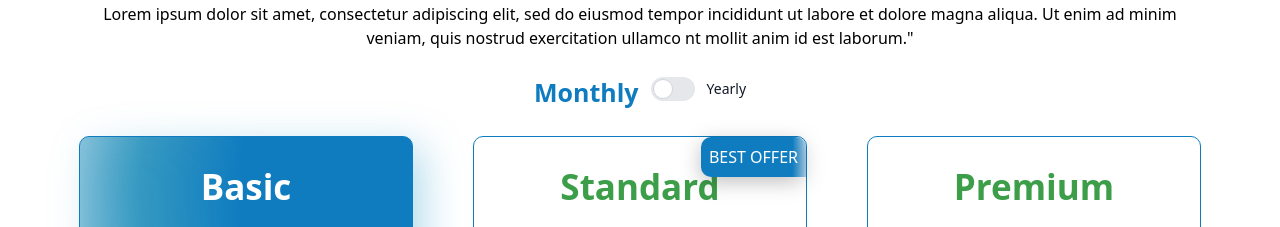
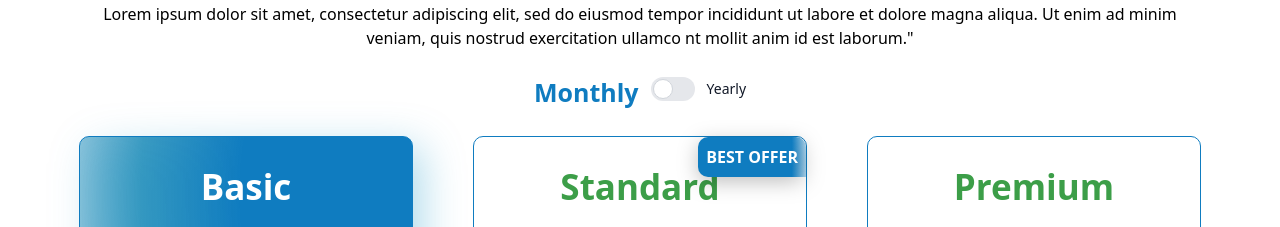
Before and after one commit to sumamaislam/Verisys, a Next.js app: page / in a window 1280 px wide. Shown: the part 1600-1827 px from the top of the page. Built offline with nearby package versions, Linux system fonts and the light colour scheme.

Commit message:
okkhammad

```diff
--- a/components/Home/Pricing.jsx
+++ b/components/Home/Pricing.jsx
@@ -57,7 +57,7 @@ function Pricing() {
                             </div>
                         </div>
                         <div onClick={() => setSelectBox("two")} className={`bg-[#FFFFFF] mt-[25px] pt-6 px-[20px] relative  border-[1px]  rounded-[10px] cursor-pointer borderRound ${selectBox === "two" ? "change_color" : ""}`}>
-                            <button className='text-[#FFFFFF] p-[8px] absolute right-0 top-0 bestoff'>BEST OFFER</button>
+                            <button className='text-[#FFFFFF] p-[8px] absolute right-0 top-0 font-bold bestoff'>BEST OFFER</button>
                             <p className='text-[#3C9E48] text-[35px] font-bold text-center basic'>Standard</p>
 
                             <div className='text-center font-bold text-[70px] w-fit m-auto relative text-[#0F7CC0] pb-[20px] basic numres'><p className='  text-[40px] text-[#0F7CC0] left-[-20%] absolute font-bold basic dollarSign'>$</p>45 <span className='basic text-[20px] text-[#0F7CC0]'>/Month</span></div>
```
